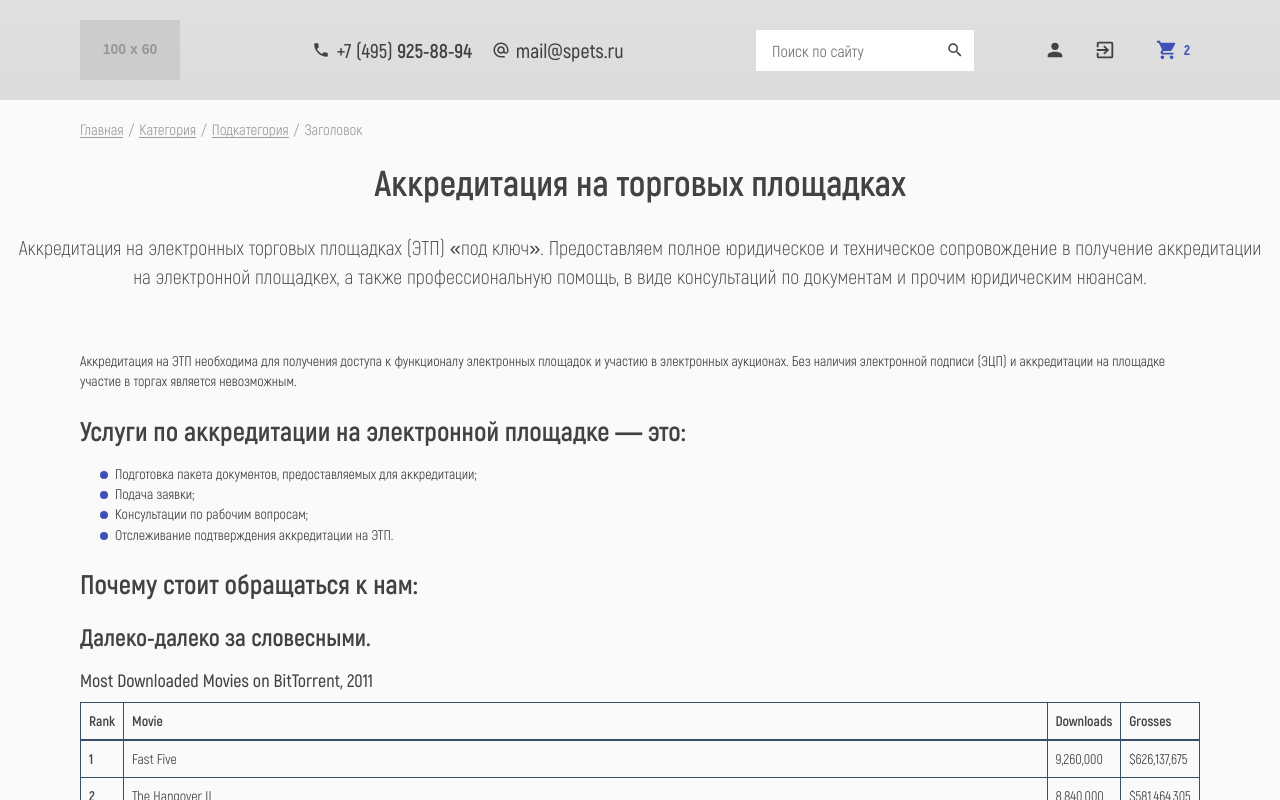
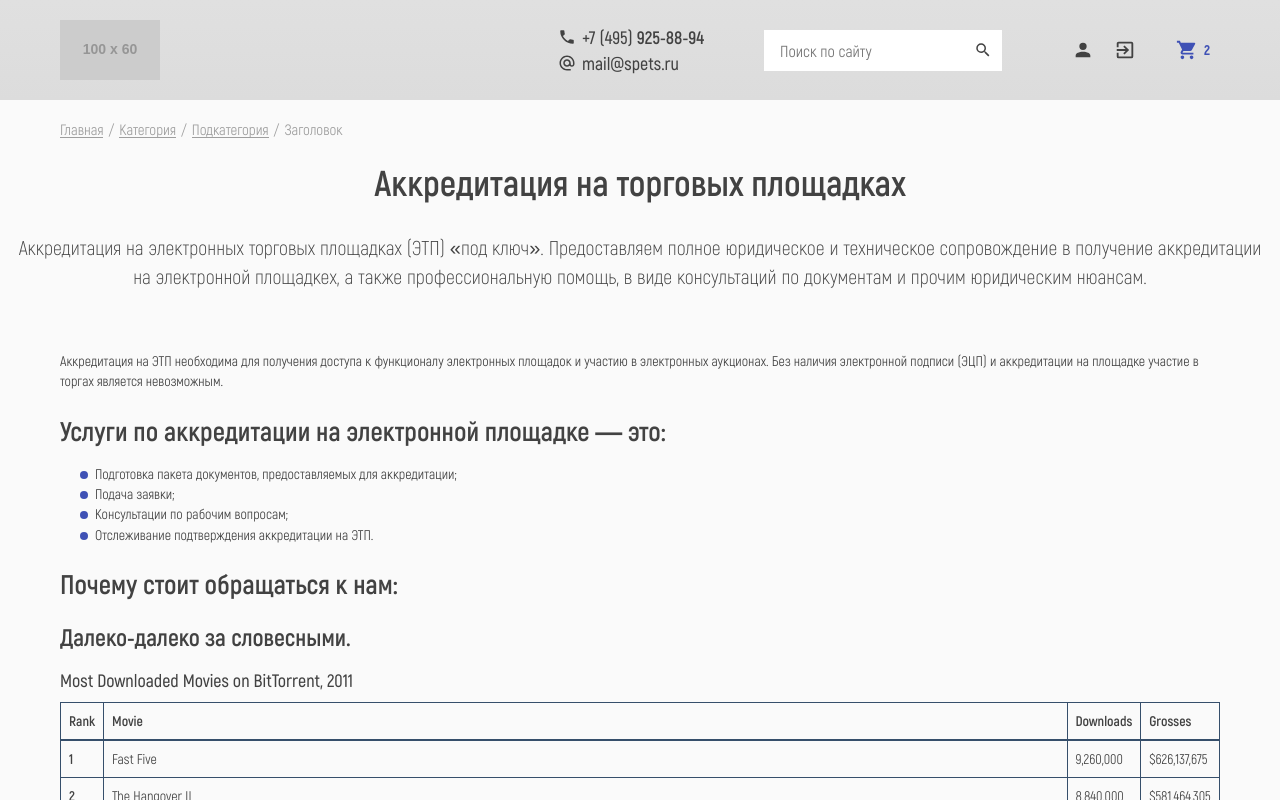
Before and after one commit to corvus-007/spec-odejda, a plain HTML site: page page.html in a window 1280 px wide. Shown: the top 800 px of the page. Drawn offline with Linux system fonts and the light colour scheme; placeholder pictures from the web are drawn by us.

Commit message:
Update 2018-06-01T21:05:06.015Z

```diff
--- a/style.css
+++ b/style.css
@@ -440,7 +440,7 @@ body {
 
 @media (min-width: 1280px) {
   .container {
-    max-width: 1180px;
+    max-width: 1220px;
   }
 }
 
@@ -2333,7 +2333,7 @@ tbody tr:hover td {
 
 @media (min-width: 1280px) {
   .common-section__header {
-    max-width: 1180px;
+    max-width: 1220px;
   }
 }
 
@@ -2458,16 +2458,10 @@ ul:not([class]) li::before {
   padding: 0;
   margin: 0;
   list-style: none;
-  display: -webkit-box;
-  display: -ms-flexbox;
-  display: flex;
-  -ms-flex-wrap: wrap;
-      flex-wrap: wrap;
 }
 
 .header-contacts__item {
   white-space: nowrap;
-  margin-right: 20px;
 }
 
 .header-contacts__link {
@@ -2478,7 +2472,7 @@ ul:not([class]) li::before {
       -ms-flex-align: center;
           align-items: center;
   font-weight: 600;
-  font-size: 1.11111rem;
+  font-size: 1rem;
   text-decoration: none;
   color: #424242;
 }
@@ -2509,7 +2503,7 @@ ul:not([class]) li::before {
 
 .header-search__input {
   padding: 10px 15px;
-  min-width: 180px;
+  min-width: 200px;
   padding-right: 0;
   font-weight: 500;
   background-color: transparent;
@@ -2561,14 +2555,6 @@ ul:not([class]) li::before {
           align-items: center;
 }
 
-.user-list__item {
-  margin-right: 8px;
-}
-
-.user-list__item:last-child {
-  margin-right: 0;
-}
-
 .user-list__button {
   padding: 10px;
   background: none;
@@ -2682,13 +2668,11 @@ ul:not([class]) li::before {
 }
 
 .main-header__contacts {
-  margin-right: -20px;
-  padding-left: 60px;
-  padding-right: 60px;
+  margin-left: 60px;
+  margin-right: 60px;
 }
 
 .main-header__search {
-  margin-left: auto;
   margin-right: 60px;
 }
 
@@ -3798,7 +3782,7 @@ ul:not([class]) li::before {
 
 @media (min-width: 1280px) {
   .page__breadcrumbs {
-    max-width: 1180px;
+    max-width: 1220px;
   }
 }
 
```
